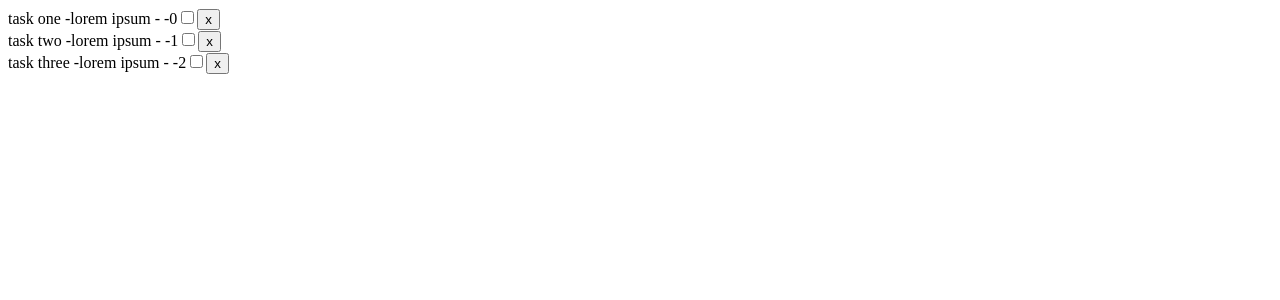
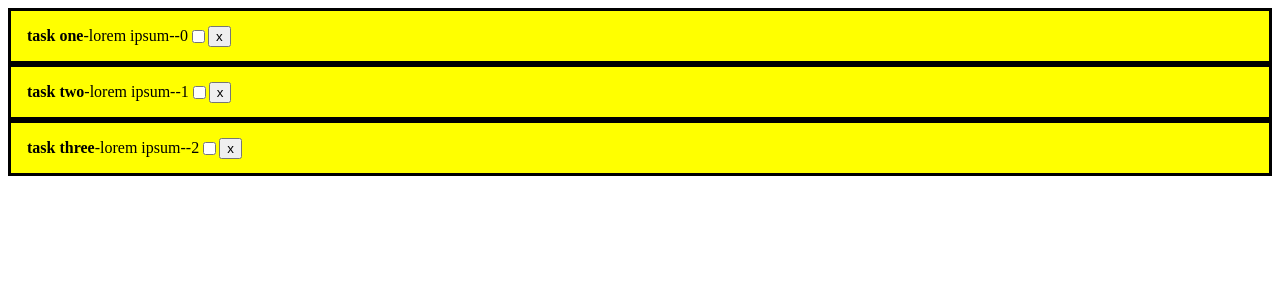
Before and after one commit to macluiggy/freeCodeCamp.org, a React (Create React App) app in the folder Front end libraries/React/aprendiendo-react/: page / in a window 1280 px wide. Shown: the top 300 px of the page. Built offline with nearby package versions, Linux system fonts and the light colour scheme.

Commit message:
usando react con css

```diff
--- /dev/null
+++ b/Front end libraries/React/aprendiendo-react/src/components/Task.css
@@ -0,0 +1,9 @@
+.yellow {
+	background-color: yellow;
+	display: flex;
+	align-items: center;
+	padding-left: 1em;
+}
+.title {
+	font-weight: bolder;
+}
--- a/Front end libraries/React/aprendiendo-react/src/components/Task.js
+++ b/Front end libraries/React/aprendiendo-react/src/components/Task.js
@@ -1,12 +1,16 @@
 import React, { Component } from 'react';
+import './Task.css';
 
 class Task extends Component {
 	render() {
-		return <div>
-        {this.props.task.title} -
-        {this.props.task.description} -
-        {this.props.task.done} -
-        {this.props.task.id}
+		console.log(this.props)
+		const {id, title, description, done} = this.props.task;
+		let border = {border: 'solid'}
+		return <div className="yellow" style={border}>
+        <p className="title">{title}</p> -
+        <p>{description}</p> -
+        <p>{done}</p> -
+        <p>{id}</p>
         <input type="checkbox"/>
         <button>x</button>
 		</div>
```
